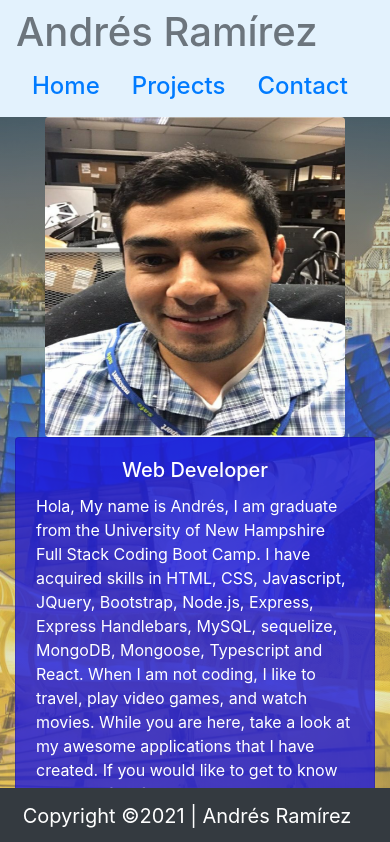
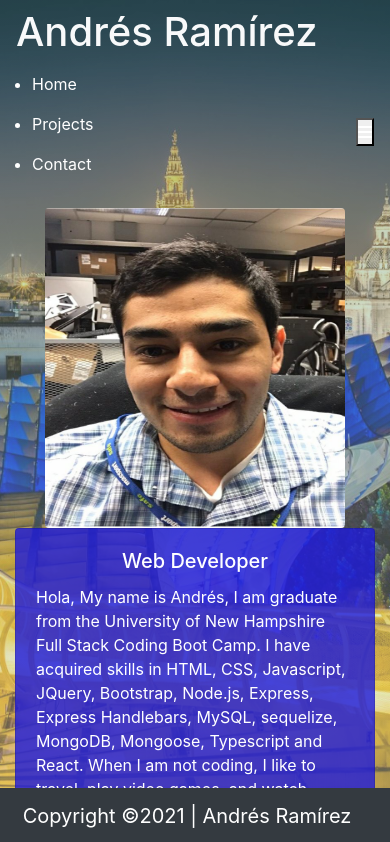
Before and after one commit to ARam2142/React-Portfolio, a React (Create React App) app: page / in a window 390 px wide. Shown: the top 842 px of the page. Built offline with nearby package versions, Linux system fonts and the light colour scheme.

Commit message:
successfully made a responsive navbar with burger menu

```diff
--- a/src/components/Nav/Nav.tsx
+++ b/src/components/Nav/Nav.tsx
@@ -1,27 +1,35 @@
-import * as React from "react";
+import React, { useState } from "react";
 import { Link } from "react-router-dom";
+import './style.css'
 
 function Nav() {
+    const [isMobile, setMobile] = useState(false)
     return (
-        <nav className="navbar navbar-light" style={{ backgroundColor: '#e3f2fd' }}>
-            <span className="nav justify-content-start"><p className="h1 text-secondary"> Andrés Ramírez</p></span>
-            <ul className="d-flex nav justify-content-end h4">
-                <li className="nav-item">
-                    <Link to="/home" className={window.location.pathname === "/" || window.location.pathname === "/home" ? "nav-link active" : "nav-link"}>
-                        Home
-                    </Link>
-                </li>
-                <li className="nav-item">
-                    <Link to="/projects" className={window.location.pathname === "/projects" ? "nav-link active" : "nav-link"}>
-                        Projects
-                    </Link>
-                </li>
-                <li className="nav-item">
-                    <Link to="/contact" className={window.location.pathname === "/contact" ? "nav-link active" : "nav-link"}>
-                        Contact
-                    </Link>
-                </li>
+        <nav className="navbar">
+            <h1 className="text-light"> Andrés Ramírez</h1>
+            <ul className={isMobile ? "nav-links-mobile" : "nav-links"}
+                onClick={() => setMobile(false)}
+            >
+                <Link to="/home" className={"/home" ? "nav-link active" : "nav-link"}>
+                    <li className="">Home</li>
+                </Link>
+                <Link to="/projects" className={"/projects" ? "nav-link active" : "nav-link"}>
+                    <li className="">Projects</li>
+                </Link>
+                <Link to="/contact" className={"/contact" ? "nav-link active" : "nav-link"}>
+                    <li className="">Contact</li>
+                </Link>
             </ul>
+            <button className="mobile-menu-icon"
+            onClick={()=> {setMobile(!isMobile)}}
+            >
+
+                {isMobile ? (
+                    <i className="fas fa-times"></i>
+                ) : (
+                    <i className="fas fa-bars"></i>
+                )}
+            </button>
         </nav>
     )
 }
```
